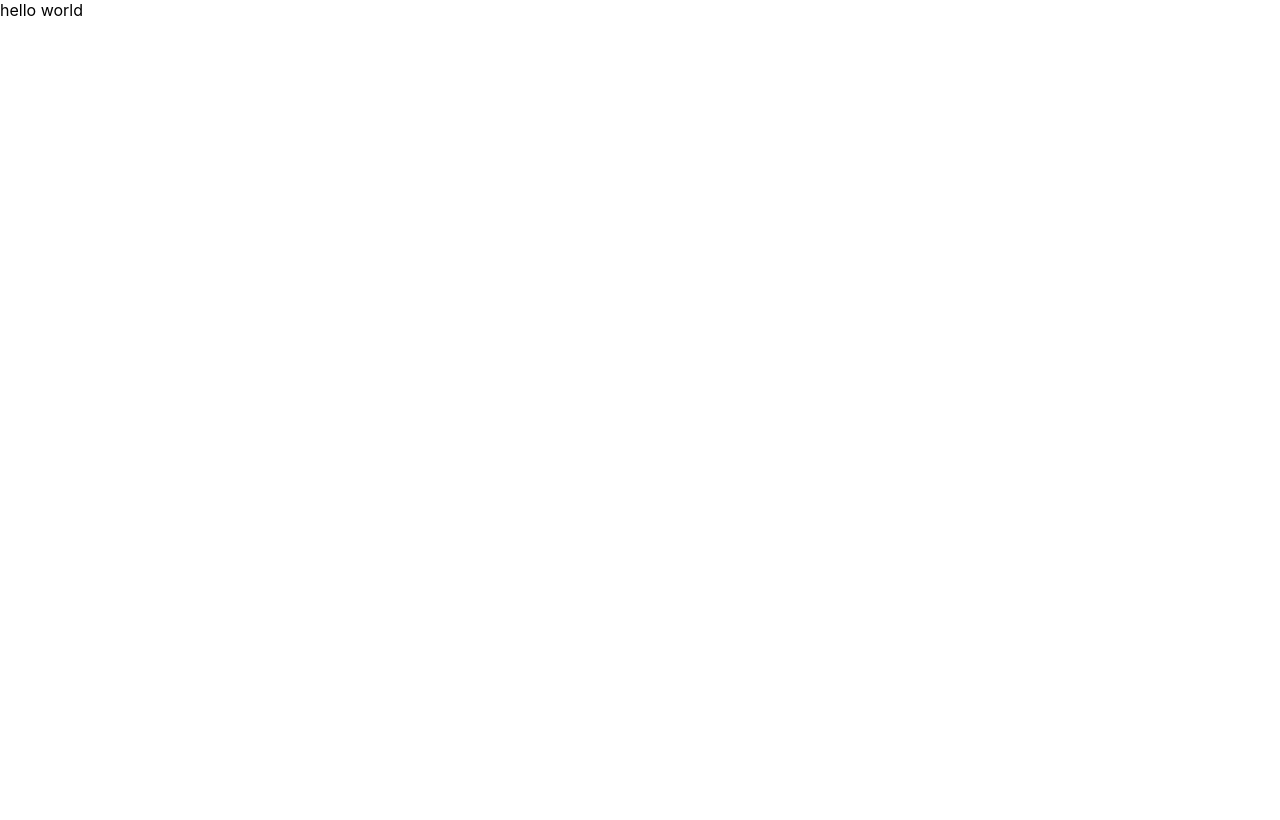
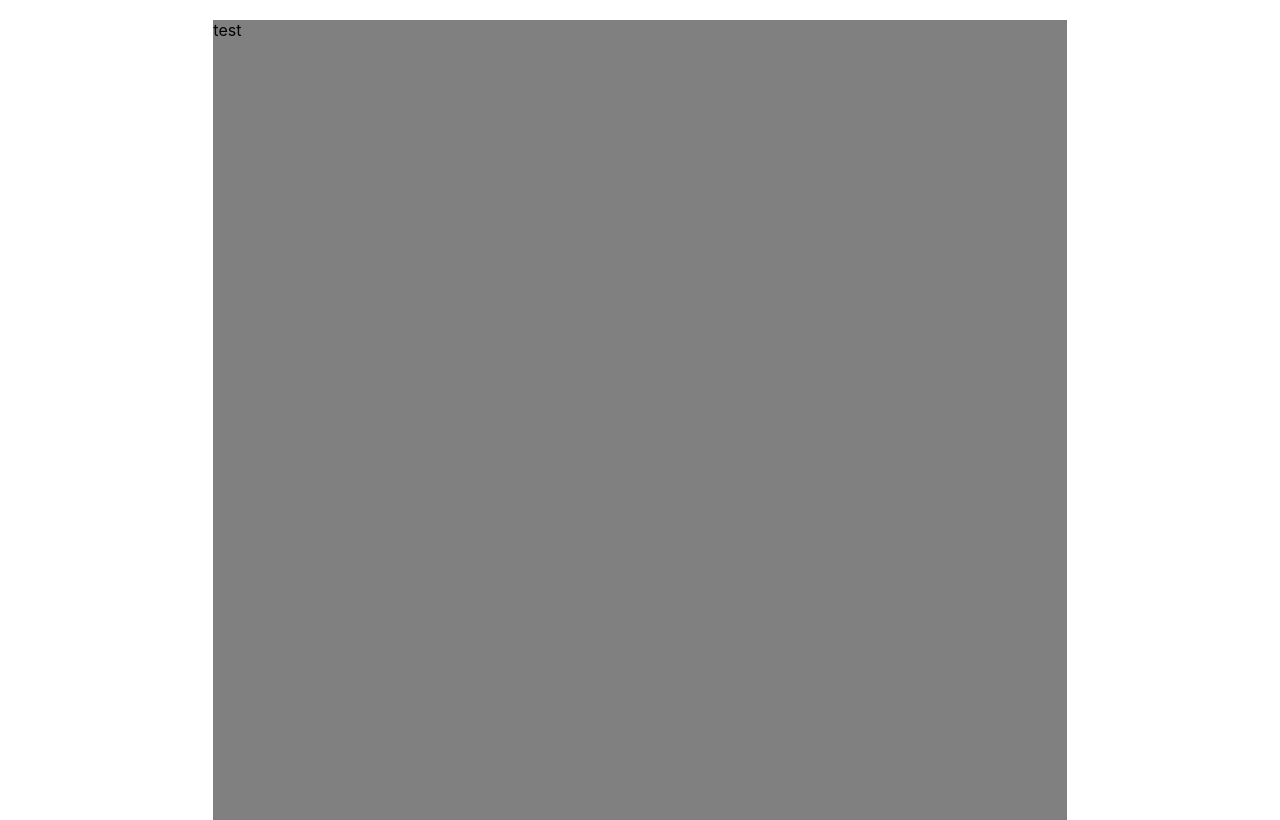
Before and after one commit to slin349/RecipeFinder, a React (Create React App) app: page / in a window 1280 px wide. Built offline with nearby package versions, Linux system fonts and the light colour scheme.

Commit message:
chg: add fridge component template

```diff
--- a/src/App.js
+++ b/src/App.js
@@ -1,9 +1,10 @@
 import './App.css';
+import Fridge from './components/Fridge';
 
 function App() {
   return (
     <div >
-      hello world
+      <Fridge />
     </div>
   );
 }
--- /dev/null
+++ b/src/components/Fridge.jsx
@@ -0,0 +1,26 @@
+import { Grid } from "@mui/material";
+import { makeStyles } from "@mui/styles";
+
+const useStyles = makeStyles({
+	pageContainer: {
+		height: '100vh',
+		marginTop: '20px'
+	}
+});
+
+function Fridge(props) {
+	const classes = useStyles();
+	return (
+		<div>
+			<Grid container className={classes.pageContainer}>
+				<Grid xs/>
+				<Grid xs={8} style={{backgroundColor: 'grey'}}>
+					test
+				</Grid>
+				<Grid xs/>
+			</Grid>
+		</div>
+	)
+}
+
+export default Fridge;
```
